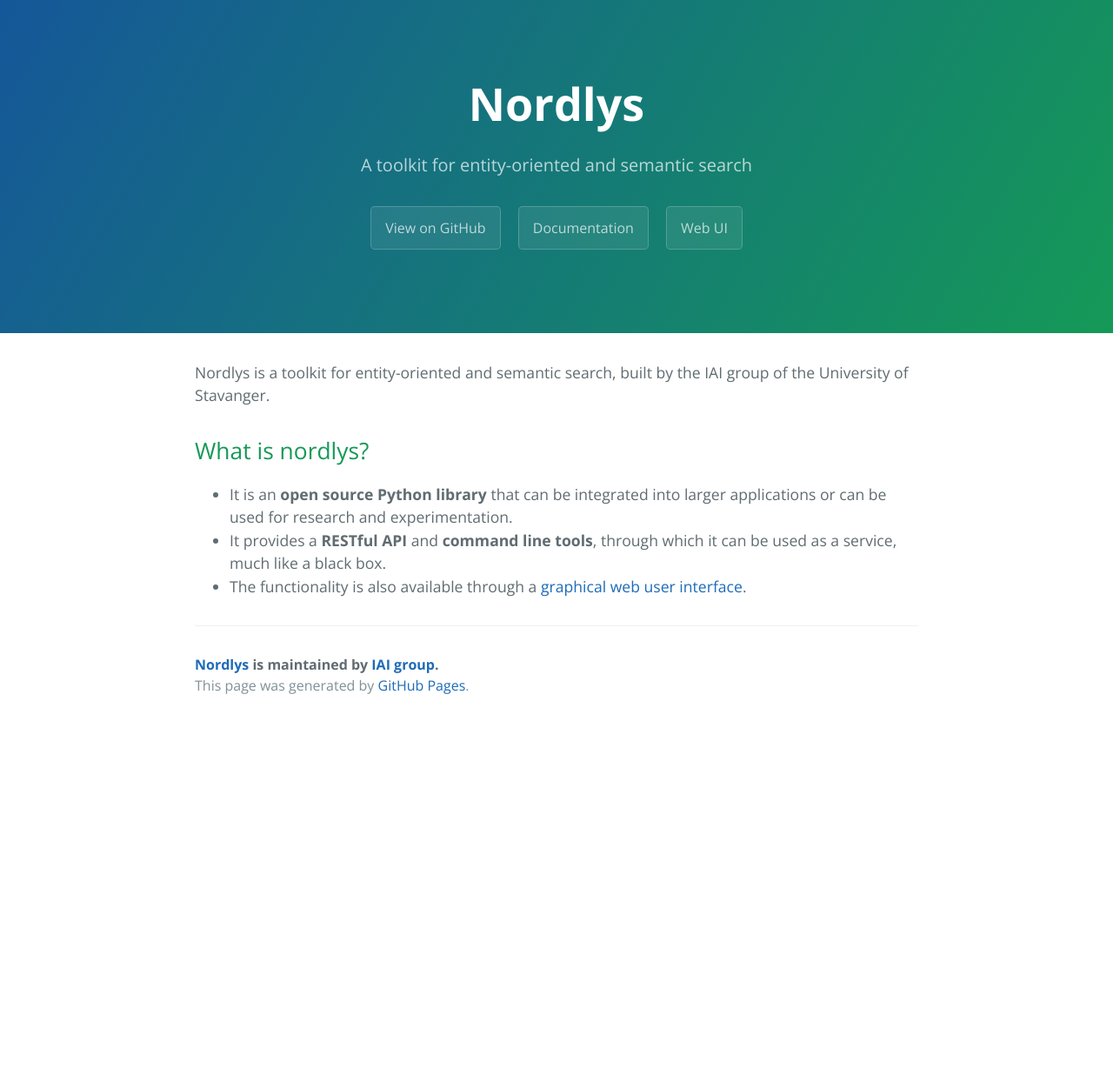
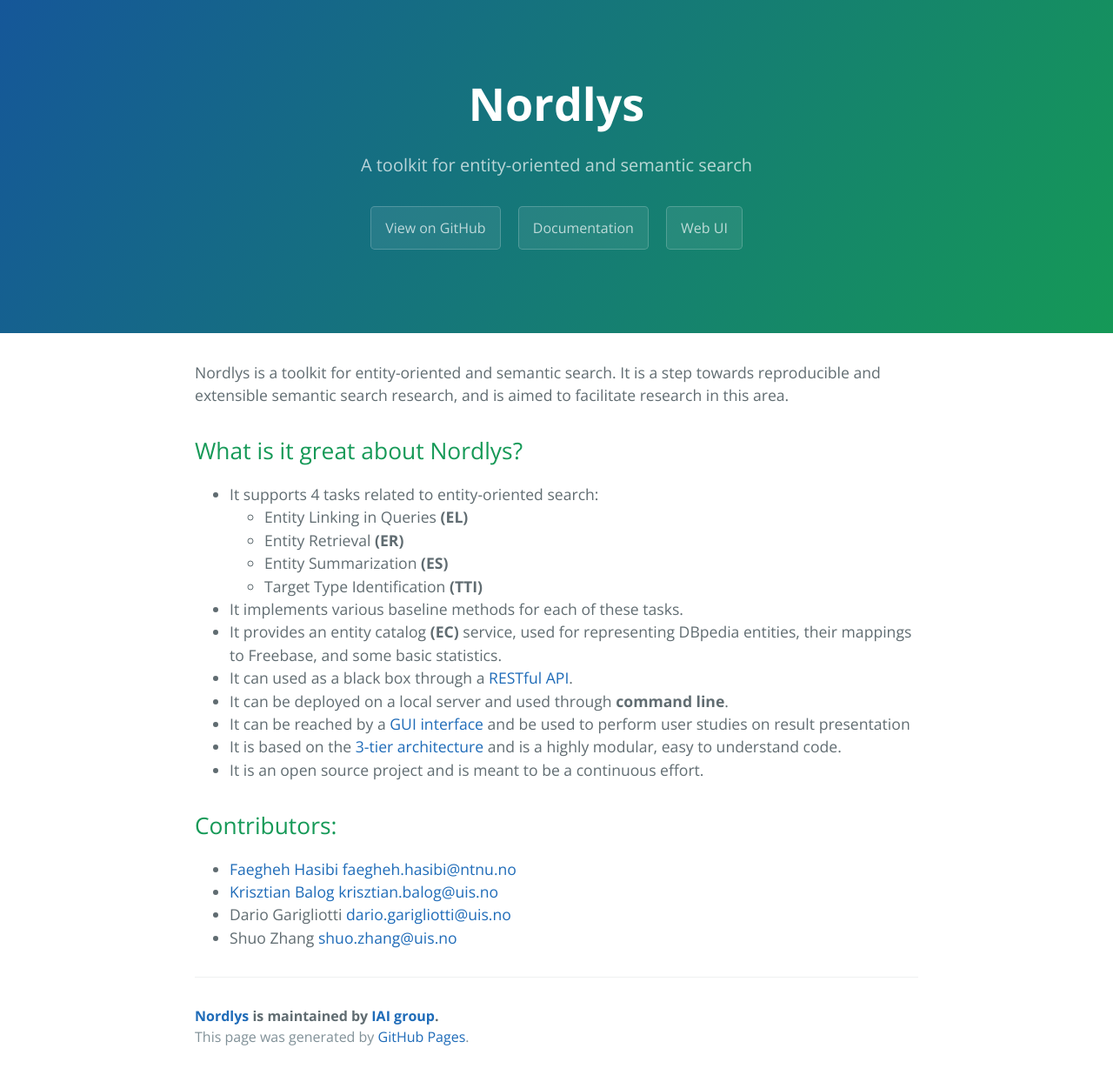
Before and after one commit to iai-group/nordlys, a Jekyll site: the page built from index.md, in a window 1280 px wide. Shown: the whole page at 87% size. Built offline with Jekyll 4.4.1, drawn with Linux system fonts in a browser that asks for light colours; our own code applies the rules of GitHub Pages for plain Markdown files; before the commit the page ends 900 px from its top, so only the background shows below that.

Commit message:
Update index.md

```diff
--- a/index.md
+++ b/index.md
@@ -1,7 +1,24 @@
-Nordlys is a toolkit for entity-oriented and semantic search, built by the IAI group of the University of Stavanger.
+Nordlys is a toolkit for entity-oriented and semantic search.
+It is a  step towards reproducible and extensible semantic search research, and is aimed to facilitate research in this area.
 
-## What is nordlys?
+## What is it great about Nordlys?
 
-  * It is an **open source Python library** that can be integrated into larger applications or can be used for research and experimentation.
-  * It provides a **RESTful API** and **command line tools**, through which it can be used as a service, much like a black box.
-  * The functionality is also available through a [graphical web user interface](http://gui.nordlys.cc).
+- It supports 4 tasks related to entity-oriented search:
+	- Entity Linking in Queries **(EL)**
+	- Entity Retrieval **(ER)**
+	- Entity Summarization **(ES)**
+	- Target Type Identification **(TTI)**
+- It implements various baseline methods for each of these tasks.
+- It provides an entity catalog **(EC)** service, used for representing DBpedia entities, their mappings to Freebase, and some basic statistics.
+- It can used as a black box through a [RESTful API](http://api.nordlys.cc/).
+- It can be deployed on a local server and used  through **command line**.
+- It can be reached by a [GUI interface](http://gui.nordlys.cc/) and be used to perform user studies on result presentation
+- It is based on the [3-tier architecture](https://en.wikipedia.org/wiki/Multitier_architecture) and is a highly modular, easy to understand code.
+- It is an open source project and is meant to be a continuous effort.
+
+## Contributors:
+
+- [Faegheh Hasibi](http://hasibi.com/) <faegheh.hasibi@ntnu.no>
+- [Krisztian Balog](http://krisztianbalog.com/) <krisztian.balog@uis.no>
+- Dario Garigliotti <dario.garigliotti@uis.no>
+- Shuo Zhang <shuo.zhang@uis.no>
```
